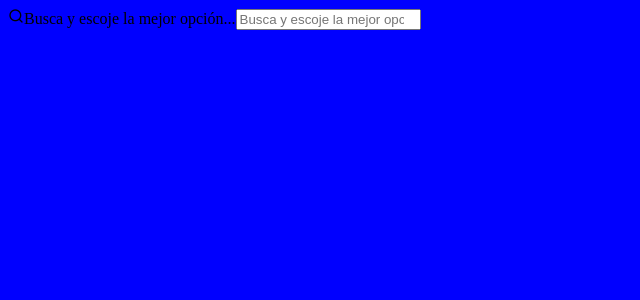
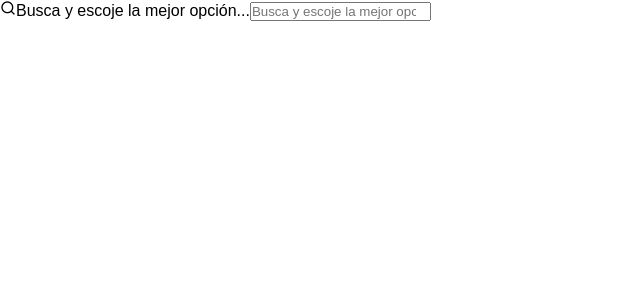
Before and after one commit to leonex16/supermarket-scrapper, a React (Create React App) app in the folder Application/: page / in a window 1280 px wide. Shown: the top 300 px of the page, without its empty margins (0-640 px from the left). Built offline with nearby package versions, Linux system fonts and the light colour scheme; a web font is replaced by a local one.

Commit message:
:bug: fix: Doing tests with github action 13

```diff
--- a/Application/public/index.css
+++ b/Application/public/index.css
@@ -40,16 +40,86 @@
   src: url('../../fonts/Poppins-LightItalic.ttf');
 }
 
-body {
-  background-color: blue
+/* $ratio: 1.15pt;
+$font-size-base: 16pt; */
+
+/* $font-size--base - 2 */
+
+/* $font-size--base - 1 */
+
+/* $font-size--base */
+
+/* $font-size--base + 1 */
+
+/* $font-size--base + 2 */
+
+/* $font-size--base ** 1 */
+
+/* $font-size--base ** 2 */
+
+/* $font-size--base ** 3 */
+
+/* $font-size--base ** 4 */
+
+/* $font-size--base ** 5 */
+
+/* $font-size--base ** 6 */
+
+/* $ratio: 1.333 */
+
+/* $font-size-base: 16pt */
+
+:root {
+  --font-family--primary: 'Poppins', sans-serif;
+
+  --font-size--xs: 14pt;
+  --font-size--sm: 15pt;
+  --font-size--md: 16pt;
+  --font-size--lg: 17pt;
+  --font-size--xl: 18pt;
+
+  --headline--6: 18,4pt;
+  --headline--5: 21,16pt;
+  --headline--4: 24,334pt;
+  --headline--3: 27,9841pt;
+  --headline--2: 32,181715pt;
+  --headline--1: 37,00897225pt;
+
+  --white: #FCFCFC;
+  --black: #262626;
+  --gray--light: #D1D8E0;
+  --white--pure: #FFFFFF;
+  --black--pure: #000000;
+  --primary: #27B382;
+  --success: #20BF6B;
+  --success--light: #4ff79e;
+  --warning: #FED330;
+  --warning--light: #ffe894;
+  --danger: #EB3B5A;
+  --danger--light: #ff8fa3;
+  --info: #2D98DA;
+  --info--light: #77c7f8;
+  --highlight: #8854D0;
+  --highlight--light: #bd97f2;
+
+  --margin--xs: 4px;
+  --margin--sm: 8px;
+  --margin--md: 16px;
+  --margin--lg: 32px;
+  --margin--xl: 64px;
+
+  --padding--xs: 4px;
+  --padding--sm: 8px;
+  --padding--md: 16px;
+  --padding--lg: 32px;
+  --padding--xl: 64px;
 }
 
-body a {
-    color: red;
-  }
-
-a {
-  display: flex;
+* {
+  margin: 0;
+  padding: 0;
+  box-sizing: border-box;
+  font-family: var(--font-family--primary);
 }
 
 @tailwind base;
@@ -57,11 +127,3 @@ a {
 @tailwind components;
 
 @tailwind utilities;
-
-.myGrid {
-  display: grid;
-  grid-template-columns: 12px 12px 12px;
-  grid-template-rows: 12px 12px 12px;
-  grid-column-gap: 1rem;
-  column-gap: 1rem;
-}
```
Also changed, not shown: 1 other file (tests, documents, lock files or other folders).
